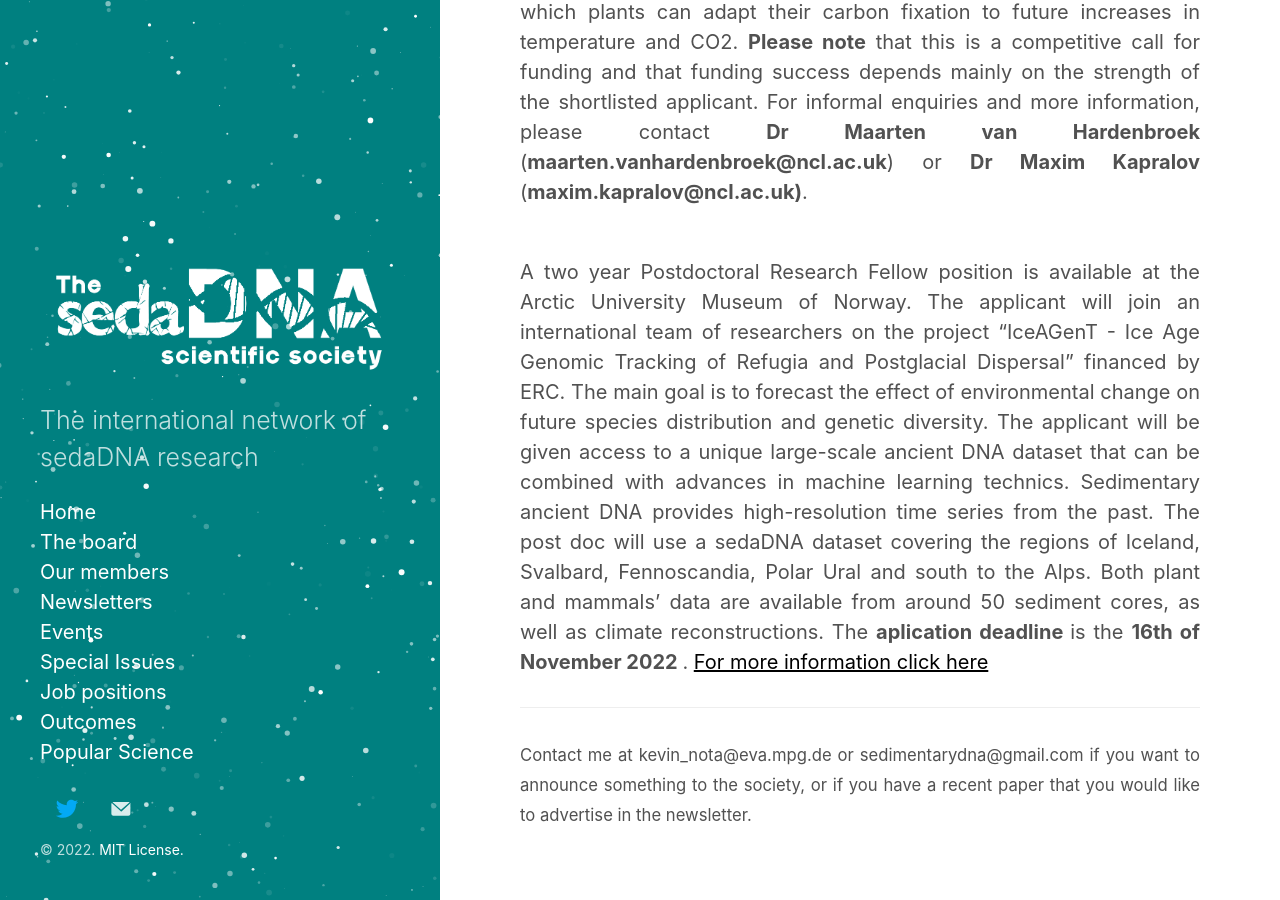
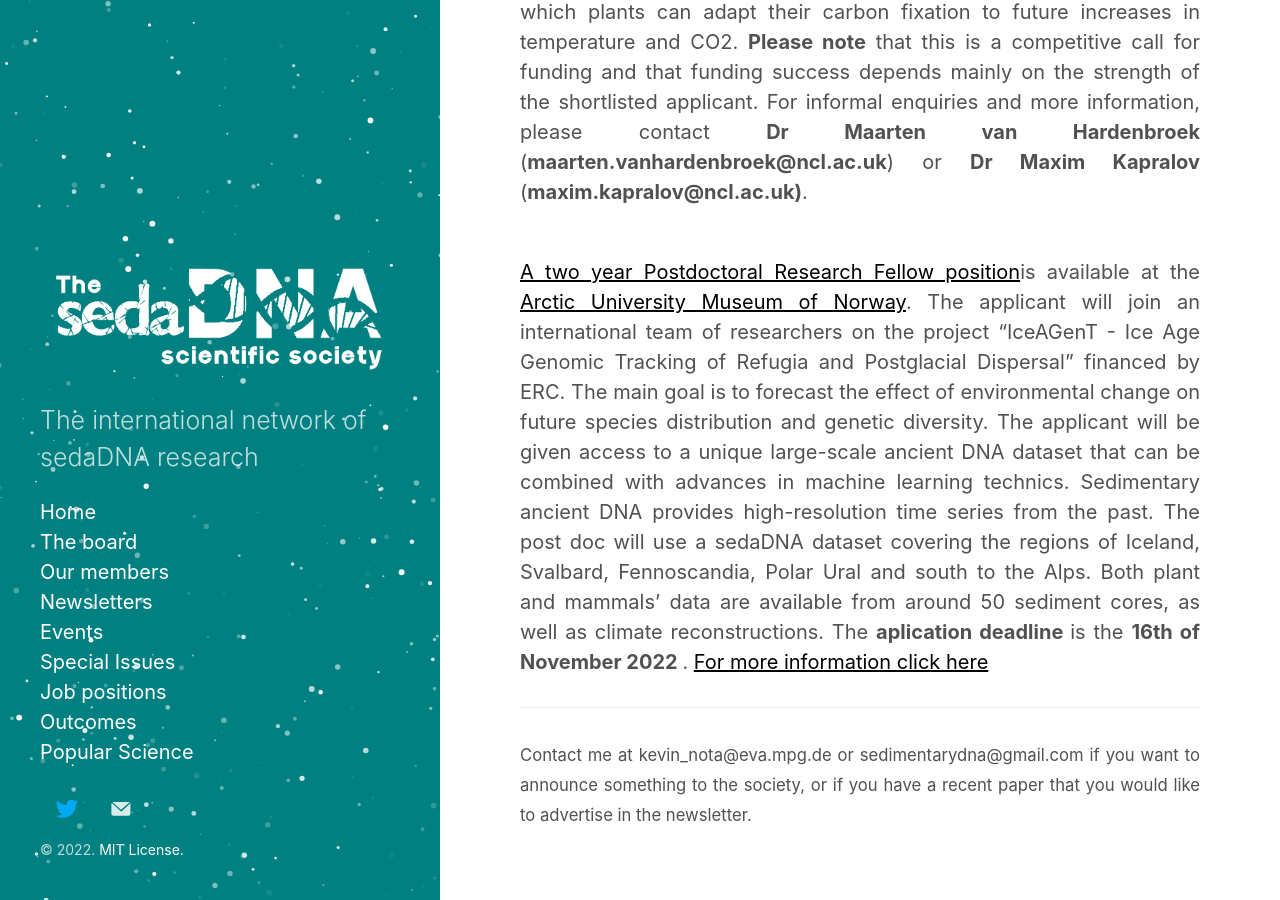
Before and after one commit to sedadna/sedadna.github.io, a Jekyll site: the page built from category/news/22-11.md, in a window 1280 px wide and 900 px high, scrolled down 2429 px. Built offline with Jekyll 4.4.1, drawn with Linux system fonts in a browser that asks for light colours.

Commit message:
Update 22-11.md

```diff
--- a/category/news/22-11.md
+++ b/category/news/22-11.md
@@ -50,7 +50,7 @@
 <p><a href="https://iapetus2.ac.uk/studentships/time-travelling-with-ancient-dna-revealing-past-adaptations-of-plants-to-changes-in-atmospheric-temperature-and-co2-levels-2/" target="_blank"><u> A invite applications to a PhD project </u></a> at Newcastle University (UK) that will look at long-term changes in CO2 fixing enzyme (Rubisco) in plant species. Rubisco controls carbon fixation and is strongly temperature-dependent. Little is known about how changes in temperature and CO2 between glacial-interglacial cycles have affected the genetic adaptation of Rubisco. This project aims to use well-preserved plant remains from Late-Pleistocene and Holocene sediments to investigate genetic change in Rubisco, which will be crucial for understanding the speed at which plants can adapt their carbon fixation to future increases in temperature and CO2. <b> Please note</b> that this is a competitive call for funding and that funding success depends mainly on the strength of the shortlisted applicant. For informal enquiries and more information, please contact <b> Dr Maarten van Hardenbroek</b> (<b>maarten.vanhardenbroek@ncl.ac.uk</b>) or <b>Dr Maxim Kapralov </b>(<b>maxim.kapralov@ncl.ac.uk)</b>.</p>
 <br>
 
-  <p> A two year Postdoctoral Research Fellow position is available at the Arctic University Museum of Norway. The applicant will join an international team of researchers on the project “IceAGenT - Ice Age Genomic Tracking of Refugia and Postglacial Dispersal” financed by ERC. The main goal is to forecast the effect of environmental change on future species distribution and genetic diversity. The applicant will be given access to a unique large-scale ancient DNA dataset that can be combined with advances in machine learning technics. Sedimentary ancient DNA provides high-resolution time series from the past. The post doc will use a sedaDNA dataset covering the regions of Iceland, Svalbard, Fennoscandia, Polar Ural and south to the Alps. Both plant and mammals’ data are available from around 50 sediment cores, as well as climate reconstructions. The <b> aplication deadline </b>is the <b>16th of November 2022 </b>. <a href="https://stilling.forskning.no/job-ads-postdoc-troms-og-finnmark/postdoctoral-fellow-in-modeling-using-ancient-sedimentary-dna-data/2097481" target="_blank"><u> For more information click here </u></a></p>
+  <p><a href="https://stilling.forskning.no/job-ads-postdoc-troms-og-finnmark/postdoctoral-fellow-in-modeling-using-ancient-sedimentary-dna-data/2097481" target="_blank"><u>A two year Postdoctoral Research Fellow position</u></a>is available at the <a href="https://en.uit.no/startsida" target="_blank"><u>Arctic University Museum of Norway</u></a>. The applicant will join an international team of researchers on the project “IceAGenT - Ice Age Genomic Tracking of Refugia and Postglacial Dispersal” financed by ERC. The main goal is to forecast the effect of environmental change on future species distribution and genetic diversity. The applicant will be given access to a unique large-scale ancient DNA dataset that can be combined with advances in machine learning technics. Sedimentary ancient DNA provides high-resolution time series from the past. The post doc will use a sedaDNA dataset covering the regions of Iceland, Svalbard, Fennoscandia, Polar Ural and south to the Alps. Both plant and mammals’ data are available from around 50 sediment cores, as well as climate reconstructions. The <b> aplication deadline </b>is the <b>16th of November 2022 </b>. <a href="https://stilling.forskning.no/job-ads-postdoc-troms-og-finnmark/postdoctoral-fellow-in-modeling-using-ancient-sedimentary-dna-data/2097481" target="_blank"><u> For more information click here </u></a></p>
 
 <hr />
 <p><small>Contact me at kevin_nota@eva.mpg.de or sedimentarydna@gmail.com if you want to announce something to the society, or if you have a recent paper that you would like to advertise in the newsletter.</small></p>
```
